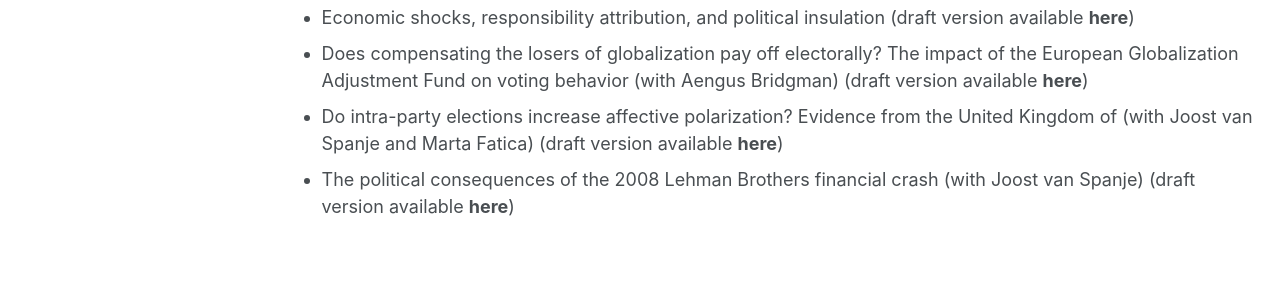
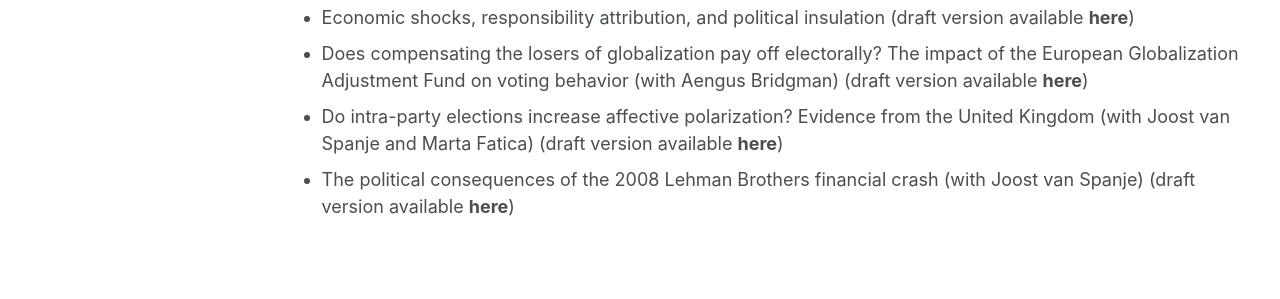
Before and after one commit to costinciobanu/costinciobanu.github.io, a Jekyll site: the page built from _pages/research.md, in a window 1280 px wide and 1053 px high. Shown: the part 617-916 px from the top of the window. Built offline with Jekyll 4.4.1, drawn with Linux system fonts in a browser that asks for light colours; some web fonts are replaced.

```diff
--- a/_pages/research.md
+++ b/_pages/research.md
@@ -22,5 +22,5 @@ author_profile: true
 
 * Economic shocks, responsibility attribution, and political insulation (draft version available [<b>here</b>](https://www.dropbox.com/s/8wwrf40nsejprda/Ciobanu%20-%20Blame%20attribution.pdf?dl=0))
 * Does compensating the losers of globalization pay off electorally? The impact of the European Globalization Adjustment Fund on voting behavior (with Aengus Bridgman) (draft version available [<b>here</b>](https://www.dropbox.com/s/7cnnrirxggaaebk/Ciobanu%20and%20Bridgman%20-%20EGF.pdf?dl=0))
-* Do intra-party elections increase affective polarization? Evidence from the United Kingdom of (with Joost van Spanje and Marta Fatica) (draft version available [<b>here</b>](https://www.dropbox.com/s/4fq9jtjd34ctbs5/Ciobanu%20-%20Tory%20race.pdf?dl=0))
+* Do intra-party elections increase affective polarization? Evidence from the United Kingdom (with Joost van Spanje and Marta Fatica) (draft version available [<b>here</b>](https://www.dropbox.com/s/4fq9jtjd34ctbs5/Ciobanu%20-%20Tory%20race.pdf?dl=0))
 * The political consequences of the 2008 Lehman Brothers financial crash (with Joost van Spanje) (draft version available [<b>here</b>](https://www.dropbox.com/s/2sxxkjdd9ki3val/Ciobanu%20and%20van%20Spanje%20-%20Lehman.pdf?dl=0))
```
